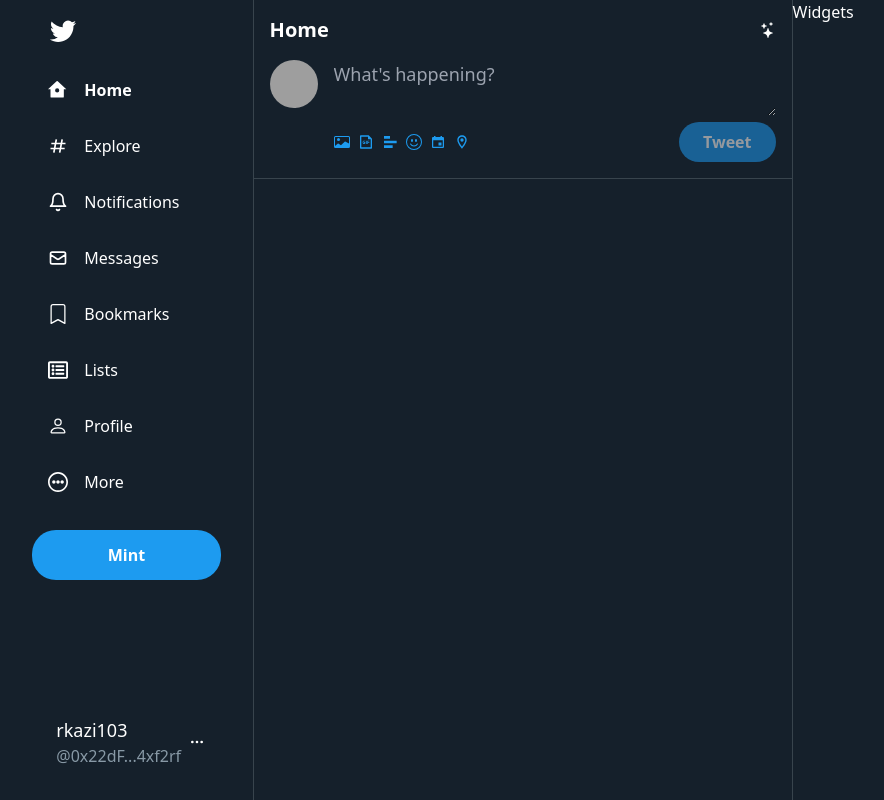
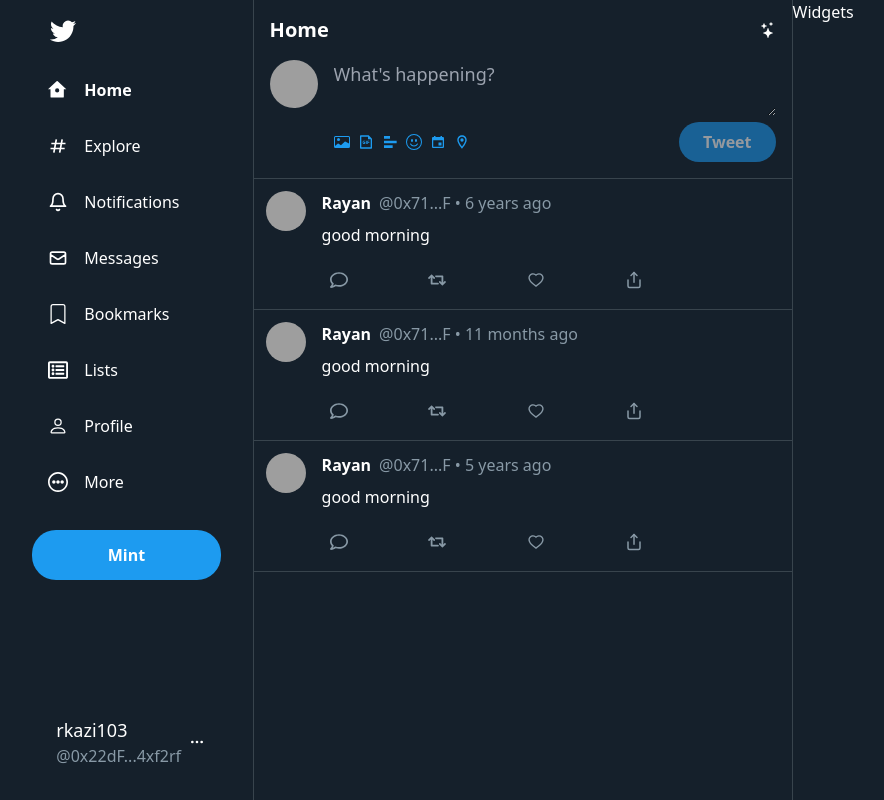
Before and after one commit to rkazi103/twitter-blockchain-app, a Next.js app: page / in a window 1280 px wide. Shown: the whole page, without its empty margins (213-1097 px from the left). Built offline with nearby package versions, Linux system fonts and the light colour scheme; grey boxes are pictures that could not be loaded.

Commit message:
feat: added post component

```diff
--- a/package.json
+++ b/package.json
@@ -16,7 +16,8 @@
     "next": "12.1.0",
     "react": "17.0.2",
     "react-dom": "17.0.2",
-    "react-icons": "^4.3.1"
+    "react-icons": "^4.3.1",
+    "timeago.js": "^4.0.2"
   },
   "devDependencies": {
     "@commitlint/cli": "^16.2.1",
--- a/src/components/Feed.js
+++ b/src/components/Feed.js
@@ -1,5 +1,36 @@
 import { BsStars } from "react-icons/bs";
+import Post from "./Post";
 import TweetBox from "./TweetBox";
+
+const dummyTweets = [
+  {
+    displayName: "Rayan",
+    userName: "0x71C7656EC7ab88b098defB751B7401B5f6d8976F",
+    avatar:
+      "https://lh3.googleusercontent.com/ogw/ADea4I6ue6ul3ozCcUYNy63qPsdyJ5zRRK5GenxA4mELWg=s64-c-mo",
+    text: "good morning",
+    isProfileImageNft: false,
+    timestamp: "2015-03-04T00:00:00.000Z",
+  },
+  {
+    displayName: "Rayan",
+    userName: "0x71C7656EC7ab88b098defB751B7401B5f6d8976F",
+    avatar:
+      "https://lh3.googleusercontent.com/ogw/ADea4I6ue6ul3ozCcUYNy63qPsdyJ5zRRK5GenxA4mELWg=s64-c-mo",
+    text: "good morning",
+    isProfileImageNft: false,
+    timestamp: "2021-03-04T00:00:00.000Z",
+  },
+  {
+    displayName: "Rayan",
+    userName: "0x71C7656EC7ab88b098defB751B7401B5f6d8976F",
+    avatar:
+      "https://lh3.googleusercontent.com/ogw/ADea4I6ue6ul3ozCcUYNy63qPsdyJ5zRRK5GenxA4mELWg=s64-c-mo",
+    text: "good morning",
+    isProfileImageNft: false,
+    timestamp: "2016-04-04T00:00:00.000Z",
+  },
+];
 
 const Feed = () => {
   return (
@@ -10,6 +41,20 @@
       </div>
 
       <TweetBox />
+
+      {dummyTweets.map((tweet, index) => (
+        <Post
+          key={index}
+          displayName={tweet.displayName}
+          userName={`${tweet.userName.slice(0, 4)}...${tweet.userName.slice(
+            41
+          )}`}
+          avatar={tweet.avatar}
+          text={tweet.text}
+          isProfileImageNft={tweet.isProfileImageNft}
+          timestamp={tweet.timestamp}
+        />
+      ))}
     </div>
   );
 };
--- /dev/null
+++ b/src/components/Post.js
@@ -0,0 +1,83 @@
+/* eslint-disable @next/next/no-img-element */
+import { BsFillPatchCheckFill } from "react-icons/bs";
+import { FaRegComment, FaRetweet } from "react-icons/fa";
+import { AiOutlineHeart } from "react-icons/ai";
+import { FiShare } from "react-icons/fi";
+import { format } from "timeago.js";
+
+const style = {
+  wrapper: `flex p-3 border-b border-[#38444d]`,
+  profileImage: `rounded-full h-[40px] w-[40px] object-cover`,
+  postMain: `flex-1 px-4`,
+  headerDetails: `flex items-center`,
+  name: `font-bold mr-1`,
+  verified: `text-[0.8rem]`,
+  handleAndTimeAgo: `text-[#8899a6] ml-1`,
+  tweet: `my-2`,
+  image: `rounded-3xl`,
+  footer: `flex justify-between mr-28 mt-4 text-[#8899a6]`,
+  footerIcon: `rounded-full text-lg p-2`,
+};
+
+const Post = ({
+  displayName,
+  userName,
+  text,
+  avatar,
+  timestamp,
+  isProfileImageNft,
+}) => {
+  return (
+    <div className="flex border-b border-[#38444d] p-3">
+      <div>
+        <img
+          src={avatar}
+          alt={userName}
+          className={
+            isProfileImageNft
+              ? "smallHex h-[40px] w-[40px] rounded-full object-cover"
+              : "h-[40px] w-[40px] rounded-full object-cover"
+          }
+        />
+      </div>
+
+      <div className="flex-1 px-4">
+        <div>
+          <span className="flex items-center">
+            <span className="mr-1 font-bold">{displayName}</span>
+            {isProfileImageNft && (
+              <span className="text-[0.8rem]">
+                <BsFillPatchCheckFill />
+              </span>
+            )}
+            <span className="ml-1 text-[#8899a6]">
+              @{userName} • {format(new Date(timestamp).getTime())}
+            </span>
+          </span>
+
+          <div className="my-2">{text}</div>
+        </div>
+
+        <div className="mr-28 mt-4 flex justify-between text-[#8899a6]">
+          <div className="rounded-full p-2 text-lg hover:bg-[#1e364a] hover:text-[#1d9bf0]">
+            <FaRegComment />
+          </div>
+
+          <div className="rounded-full p-2 text-lg hover:bg-[#1b393b] hover:text-[#03ba7c]">
+            <FaRetweet />
+          </div>
+
+          <div className="rounded-full p-2 text-lg hover:bg-[#39243c] hover:text-[#f91c80]">
+            <AiOutlineHeart />
+          </div>
+
+          <div className="rounded-full p-2 text-lg hover:bg-[#1e364a] hover:text-[#1d9bf0]">
+            <FiShare />
+          </div>
+        </div>
+      </div>
+    </div>
+  );
+};
+
+export default Post;
--- a/src/pages/_app.js
+++ b/src/pages/_app.js
@@ -1,4 +1,5 @@
 import "../styles/globals.css";
+import "../styles/hexStyles.css";
 
 function MyApp({ Component, pageProps }) {
   return <Component {...pageProps} />;
--- /dev/null
+++ b/src/styles/hexStyles.css
@@ -0,0 +1,37 @@
+.hex {
+  display: grid;
+  place-items: center;
+  position: relative;
+  overflow: hidden;
+  width: 6.5rem;
+  height: 6rem;
+  box-sizing: border-box;
+  clip-path: polygon(0% 50%, 25% 0%, 75% 0%, 100% 50%, 75% 100%, 25% 100%);
+  -webkit-clip-path: polygon(
+    0% 50%,
+    25% 0%,
+    75% 0%,
+    100% 50%,
+    75% 100%,
+    25% 100%
+  );
+  -moz-clip-path: polygon(0% 50%, 25% 0%, 75% 0%, 100% 50%, 75% 100%, 25% 100%);
+}
+
+.smallHex {
+  display: grid;
+  place-items: center;
+  position: relative;
+  overflow: hidden;
+  box-sizing: border-box;
+  clip-path: polygon(0% 50%, 25% 0%, 75% 0%, 100% 50%, 75% 100%, 25% 100%);
+  -webkit-clip-path: polygon(
+    0% 50%,
+    25% 0%,
+    75% 0%,
+    100% 50%,
+    75% 100%,
+    25% 100%
+  );
+  -moz-clip-path: polygon(0% 50%, 25% 0%, 75% 0%, 100% 50%, 75% 100%, 25% 100%);
+}
```
Also changed, not shown: 1 other file (tests, documents, lock files or other folders).
